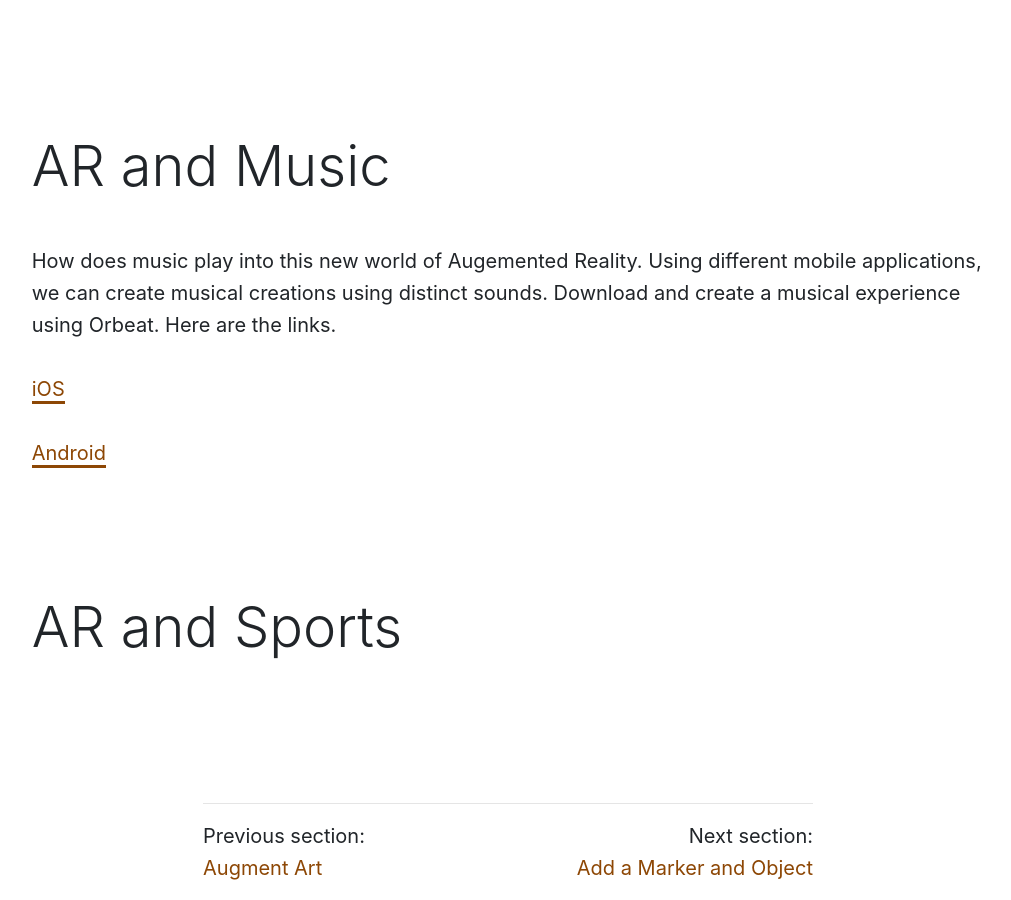
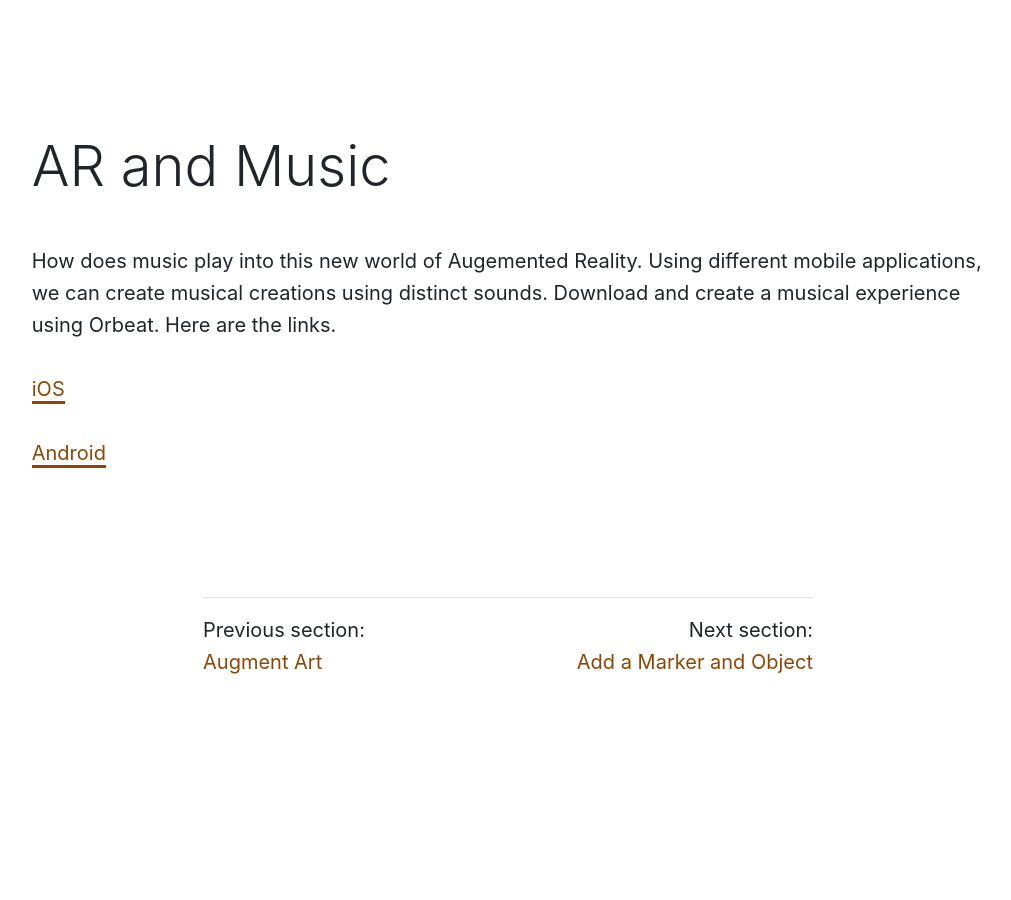
Before and after one commit to Montana-Media-Arts/391_ARVR-Fall2020, a Jekyll site: the page built from modules/week-4/_posts/2017-01-06-ar-entertainment.md, in a window 1280 px wide and 900 px high, scrolled down 631 px. Shown: the whole window, without its empty margins (132-1143 px from the left). Built offline with Jekyll 4.4.1, drawn with Linux system fonts in a browser that asks for light colours; nearby versions of some CDN libraries; a script that is not in the unit is left out; after the commit the page ends 1325 px from its top, so only the background shows below that.

Commit message:
Update 2017-01-06-ar-entertainment.md

```diff
--- a/modules/week-4/_posts/2017-01-06-ar-entertainment.md
+++ b/modules/week-4/_posts/2017-01-06-ar-entertainment.md
@@ -13,5 +13,3 @@ How does music play into this new world of Augemented Reality.  Using different
 <a href="https://apps.apple.com/de/app/orbeat-ar/id1457088146" target="_new">iOS</a>
 
 <a href="https://play.google.com/store/apps/details?id=com.Neeeu.AeroTwo" target="_new">Android</a>
-
-## AR and Sports
```
